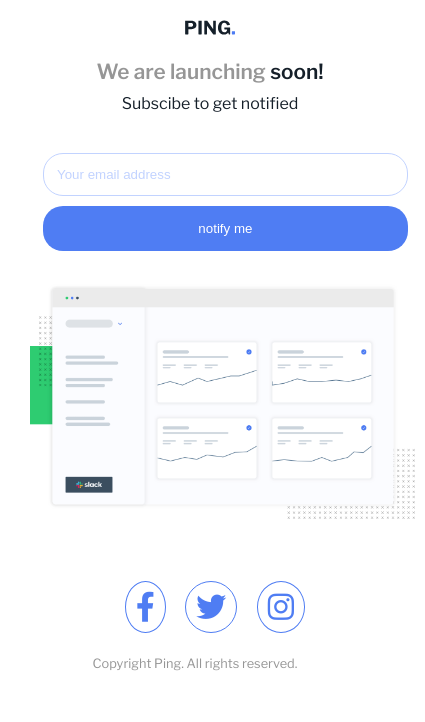
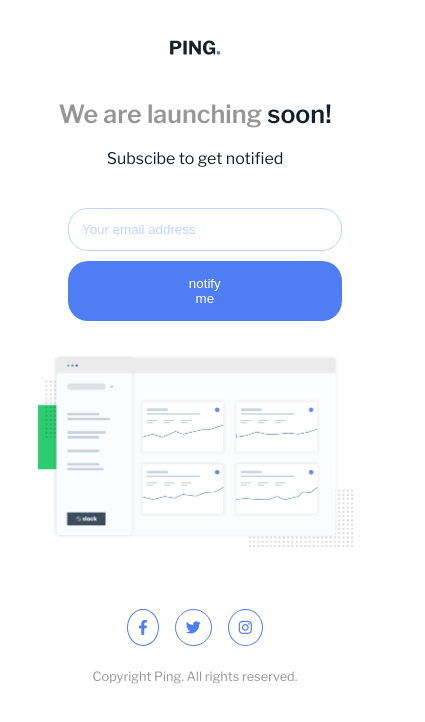
Before and after one commit to SirKunle/frontend-mentor-challenge-four, a plain HTML site: page index.html in a window 390 px wide. Shown: the whole page, 425 px wide, since content can reach past the window. Drawn offline with nearby package versions, Linux system fonts and the light colour scheme.

Commit message:
Add files via upload

```diff
--- a/index.html
+++ b/index.html
@@ -21,9 +21,9 @@
         </div>
         <div class="footer">
             <div class="social-icons">
-                <i class="fa-brands fa-facebook-f" style="font-size: 30px;color: hsl(223, 87%, 63%)"></i>
-                <i class="fa-brands fa-twitter" style="font-size: 30px; color: hsl(223, 87%, 63%)"></i>
-                <i class="fab fa-instagram" style="font-size: 30px; color: hsl(223, 87%, 63%)"></i>
+                <div class="facebook"><i class="fa-brands fa-facebook-f" style="font-size: 15px;color: hsl(223, 87%, 63%)"></i></div>
+                <div class="twitter"><i class="fa-brands fa-twitter" style="font-size: 15px; color: hsl(223, 87%, 63%)"></i></div>
+                <div class="instagram"><i class="fab fa-instagram" style="font-size: 15px; color: hsl(223, 87%, 63%)"></i></div>
             </div>
             <p>Copyright Ping. All rights reserved.</p>
         </div>
--- a/style.css
+++ b/style.css
@@ -65,6 +65,10 @@ input::placeholder {
 .footer {
     margin-top: 40px;
 }
+.social-icons{
+    display: flex;
+    justify-content: center;
+}
 .social-icons i {
     margin: 10px;
     padding: 10px;
@@ -86,19 +90,17 @@ input::placeholder {
     }
     .logo img {
         width: 50px;
-        margin-bottom: 20px;
-        margin-left: 30px;
+        margin-top: 20px;
+        margin-bottom: 40px;
     }
     .landing h1 {
-        font-size: 1.3em;
-        margin-bottom: 10px;
-        margin-left: 30px;
+        font-size: 25px;
+        margin-bottom: 20px;
     }
 
     .landing p {
         font-size: 1em;
         margin-bottom: 20px;
-        margin-left: 30px;
     }
     form {
         margin: 3px;
@@ -108,27 +110,29 @@ input::placeholder {
     }
     .landing input {
         padding: 13px;
-        width: 120%;
+        width: 90%;
         border-radius: 20px;
-        margin-right: 1px;
+        margin-left: 25px;
     }
     .landing button {
-        width: 120%;
+        width: 90%;
         padding: 15px 110px;
         border-radius: 20px;
+        margin-left: 25px;
     }
     .landing img {
-        width: 110%;
+        width: 90%;
         margin: 10px;
     }
     .footer p {
         font-size: 0.8em;
     }
-    .social-icons{
-        margin-left: 40px;
+
+    .facebook{
+        width: 10;
     }
     .social-icons i {
-        font-size: 20px;
+        font-size: 10px;
         margin: 8px;
     }
 }
```
